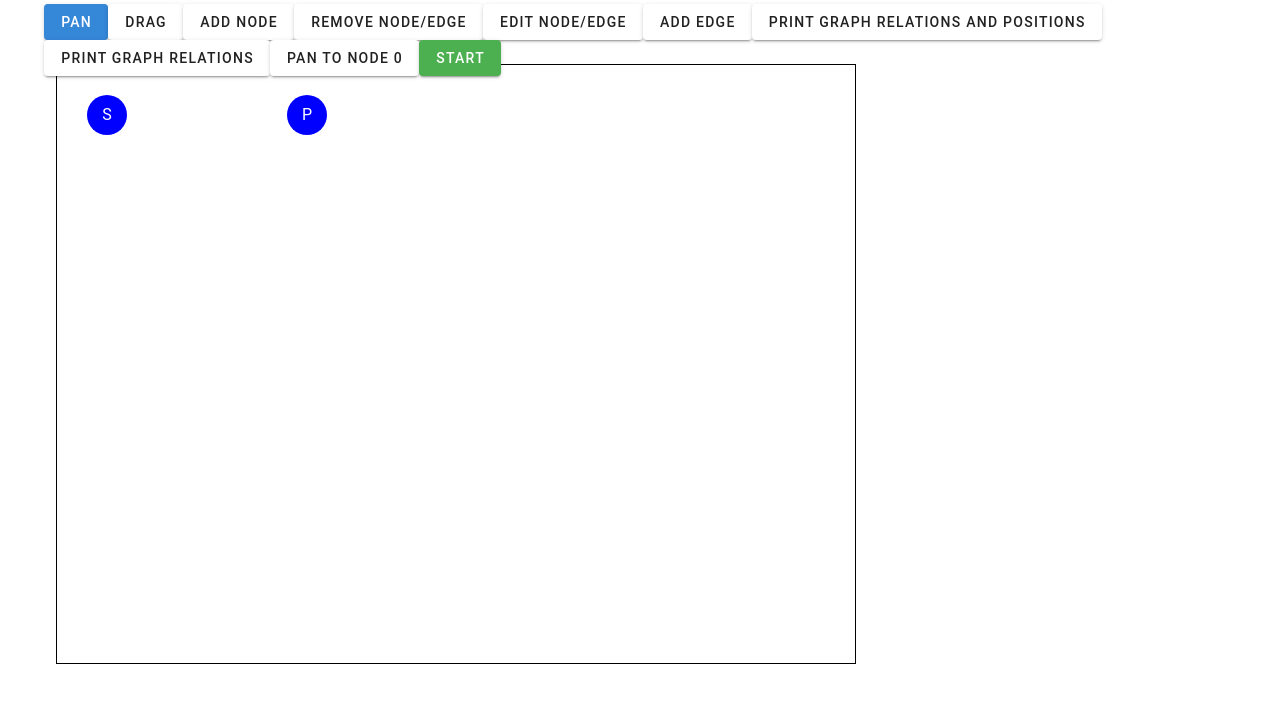
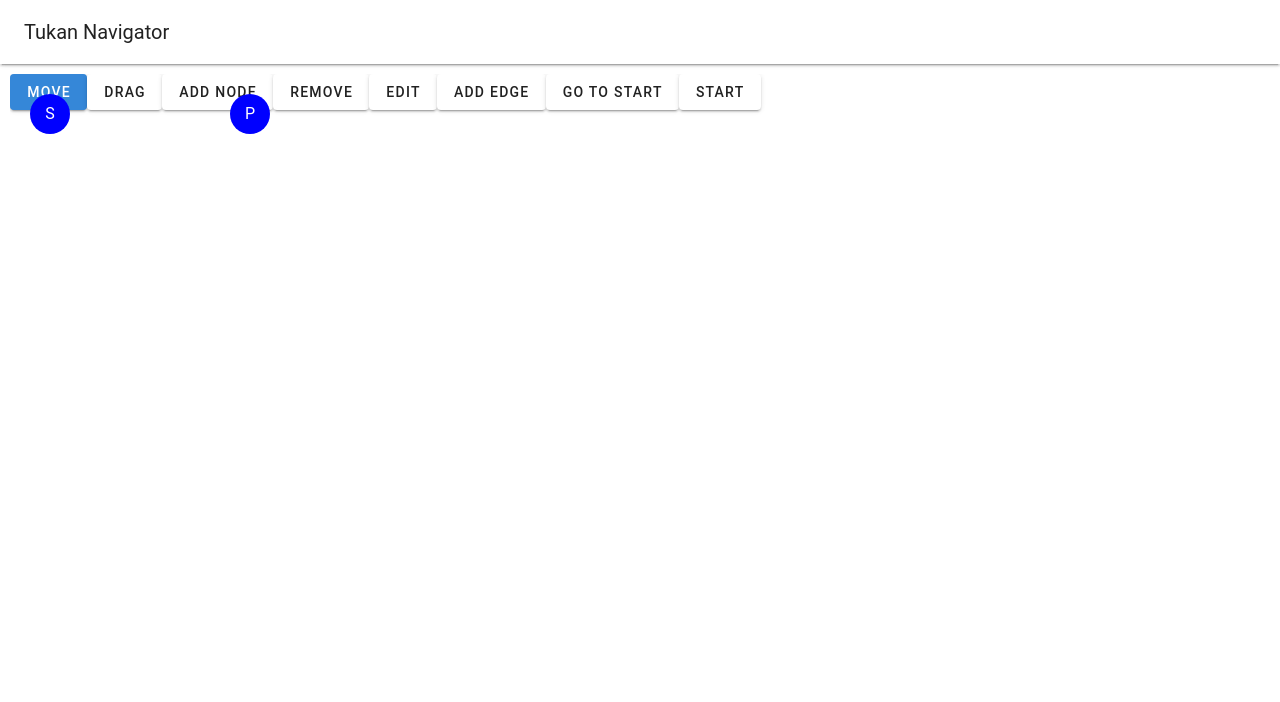
Before and after one commit to smugg99/Tukan-Navigator, a Vue app in the folder web/tukan-navigator/: page / in a window 1280 px wide. Shown: the top 702 px of the page. Built offline with nearby package versions, Linux system fonts and the light colour scheme.

Commit message:
graph takes now whole screen

```diff
--- a/web/tukan-navigator/src/App.vue
+++ b/web/tukan-navigator/src/App.vue
@@ -1,17 +1,21 @@
 <template>
   <v-app>
+    <AppBar title="Tukan Navigator" />
     <v-main>
+
       <Graph></Graph>
     </v-main>
   </v-app>
 </template>
 
 <script>
+import AppBar from './components/AppBar.vue';
 import Graph from './components/Graph.vue';
 
 export default {
   name: 'App',
   components: {
+    AppBar,
     Graph,
   },
 };
--- /dev/null
+++ b/web/tukan-navigator/src/components/AppBar.vue
@@ -0,0 +1,25 @@
+<template>
+  <v-app-bar :elevation="2" prominent>
+    <template v-slot:prepend>
+    </template>
+
+    <v-app-bar-title>{{ title }}</v-app-bar-title>
+
+    <template v-slot:append>
+    </template>
+
+    <slot></slot>
+  </v-app-bar>
+</template>
+
+<script>
+export default {
+  name: 'AppBar',
+  props: {
+    title: {
+      type: String,
+      required: true,
+    },
+  },
+};
+</script>
--- a/web/tukan-navigator/src/components/Graph copy.vue
+++ b/web/tukan-navigator/src/components/Graph copy.vue
@@ -339,7 +339,7 @@
           });
           this.isPathSet = true;
           this.pathIndex = 0;
-          this.animateTukan();
+          this.animateToucan();
         } else {
           console.error('Path data is not valid:', data);
         }
@@ -347,11 +347,11 @@
         console.error('Error fetching path:', error);
       }
     },
-    animateTukan() {
+    animateToucan() {
       if (this.pathIndex < this.animatedPath.length) {
         this.currentPosition = this.animatedPath[this.pathIndex];
         this.pathIndex++;
-        setTimeout(this.animateTukan, 1000); // Adjust the delay as needed
+        setTimeout(this.animateToucan, 1000); // Adjust the delay as needed
       }
     },
   }
--- a/web/tukan-navigator/src/components/Graph.vue
+++ b/web/tukan-navigator/src/components/Graph.vue
@@ -1,28 +1,61 @@
+
 <template>
-  <v-container>
-    <v-row>
-      <v-btn :class="{ 'v-btn--active': mode === 'pan' }" @click="setMode('pan')">Pan</v-btn>
-      <v-btn :class="{ 'v-btn--active': mode === 'drag' }" @click="setMode('drag')">Drag</v-btn>
-      <v-btn :class="{ 'v-btn--active': mode === 'add' }" @click="setMode('add')">Add Node</v-btn>
-      <v-btn :class="{ 'v-btn--active': mode === 'remove' }" @click="setMode('remove')">Remove Node/Edge</v-btn>
-      <v-btn :class="{ 'v-btn--active': mode === 'edit' }" @click="setMode('edit')">Edit Node/Edge</v-btn>
-      <v-btn :class="{ 'v-btn--active': mode === 'addEdge' }" @click="setMode('addEdge')">Add Edge</v-btn>
-      <v-btn @click="getGraphRelationsAndPositions()">Print Graph Relations and Positions</v-btn>
-      <v-btn @click="getGraphRelations()">Print Graph Relations</v-btn>
-      <v-btn @click="panToNode('S')">Pan to Node 0</v-btn>
-      <v-btn :color="animationError ? 'error' : (animationRunning ? 'warning' : 'success')" @click="toggleAnimation">{{ animationRunning ? 'Stop' : (animationError ? 'Restart' : 'Start') }}</v-btn>
-    </v-row>
+  <v-container fluid class="fill-height">
+    <v-row class="fill-height">
+      <v-col class="fill-height">
         <svg
           ref="svg"
-      :width="width"
-      :height="height"
-      :class="{'graph-svg': true, 'pan-mode': mode === 'pan', 'default-mode': mode !== 'pan'}"
+          class="graph-svg"
           @mousedown="startInteraction"
           @mouseup="stopInteraction"
           @mouseleave="stopInteraction"
           @mousemove="handleMouseOver"
           @click="handleSvgClick"
         >
+          <g class="button-group">
+            <!-- Buttons here -->
+            <foreignObject x="10" y="10" width="100%" height="50">
+              <v-btn
+                :class="{ 'v-btn--active': mode === 'pan' }"
+                @click.stop="setMode('pan')"
+                dense
+              >Move</v-btn>
+              <v-btn
+                :class="{ 'v-btn--active': mode === 'drag' }"
+                @click.stop="setMode('drag')"
+                dense
+              >Drag</v-btn>
+              <v-btn
+                :class="{ 'v-btn--active': mode === 'add' }"
+                @click.stop="setMode('add')"
+                dense
+              >Add Node</v-btn>
+              <v-btn
+                :class="{ 'v-btn--active': mode === 'remove' }"
+                @click.stop="setMode('remove')"
+                dense
+              >Remove</v-btn>
+              <v-btn
+                :class="{ 'v-btn--active': mode === 'edit' }"
+                @click.stop="setMode('edit')"
+                dense
+              >Edit</v-btn>
+              <v-btn
+                :class="{ 'v-btn--active': mode === 'addEdge' }"
+                @click.stop="setMode('addEdge')"
+                dense
+              >Add Edge</v-btn>
+              <v-btn @click.stop="panToNode('S')" dense>Go to start</v-btn>
+              <v-btn
+                :class="animationError ? 'error' : (animationRunning ? 'warning' : 'success')"
+                @click.stop="toggleAnimation"
+                dense
+              >
+                {{ animationRunning ? 'Stop' : (animationError ? 'Restart' : 'Start') }}
+              </v-btn>
+            </foreignObject>
+          </g>
+
           <filter id="highlight">
             <feGaussianBlur result="blurOut" in="SourceGraphic" stdDeviation="3"></feGaussianBlur>
             <feFlood flood-color="yellow" flood-opacity="0.5"></feFlood>
@@ -32,6 +65,7 @@
               <feMergeNode in="SourceGraphic"></feMergeNode>
             </feMerge>
           </filter>
+
           <g :transform="`translate(${panX}, ${panY})`">
             <Edge
               v-for="edge in validEdges"
@@ -43,6 +77,7 @@
               @select="handleEdgeSelect(edge)"
             />
           </g>
+
           <g :transform="`translate(${panX}, ${panY})`">
             <Node
               v-for="node in nodes"
@@ -57,6 +92,7 @@
               @mousedown.stop="startNodeDrag($event, node.id)"
             />
           </g>
+
           <line
             v-if="mode === 'addEdge' && edgeStartNode && hoveredNodeId"
             :x1="findNode(edgeStartNode).x + panX"
@@ -66,6 +102,7 @@
             stroke="black"
             opacity="0.5"
             stroke-dasharray="5,5"
+            pointer-events="none"
           />
           <circle
             v-if="mode === 'add' && addNodeHovered"
@@ -76,8 +113,18 @@
             stroke="black"
             opacity="0.5"
             stroke-dasharray="5,5"
+            pointer-events="none"
+          />
+          <circle
+            v-if="isPathSet"
+            :cx="currentPosition.x + panX"
+            :cy="currentPosition.y + panY"
+            r="10"
+            fill="blue"
           />
         </svg>
+      </v-col>
+    </v-row>
   </v-container>
 </template>
 
@@ -85,11 +132,13 @@
 import { throttle } from 'lodash';
 import Node from './Node.vue';
 import Edge from './Edge.vue';
+import Toucan from './Toucan.vue';
 
 export default {
   components: {
     Node,
     Edge,
+    Toucan
   },
   data() {
     return {
@@ -400,13 +449,6 @@
       }
     },
 
-    async restartAnimation() {
-      this.animationRunning = false;
-      this.animationError = false;
-      this.pathIndex = 0;
-      await this.startAnimation();
-      this.animationRunning = true;
-    },
     async startAnimation() {
       try {
         const response = await fetch('http://localhost:8000/api/v1/graphs/shortest-path', {
@@ -426,30 +468,77 @@
 
         const data = await response.json();
         if (data.path) {
-          this.animatedPath = data.path.map(nodeId => this.findNode(nodeId));
+          // Clear existing animation data
+          this.animatedPath = [];
+
+          // Start animation from the 'S' node
+          this.animatedPath.push(this.findNode('S'));
+
+          // Append the shortest path nodes to animatedPath
+          this.animatedPath.push(...data.path.map(nodeId => this.findNode(nodeId)));
           this.pathIndex = 0;
-          this.animateTukan();
+
+          this.animationRunning = true;
+          this.animationError = false;
+
+          this.animateToucan();
         } else {
           console.error('Path data is not valid:', data);
-          setTimeout(() => { this.animationRunning = false; this.animationError = true; }, 1000);
+          setTimeout(() => { this.animationRunning = false; this.animationError = true; }, 200);
         }
       } catch (error) {
         console.error('Error fetching path:', error);
-        setTimeout(() => { this.animationRunning = false; this.animationError = true; }, 1000);
+        setTimeout(() => { this.animationRunning = false; this.animationError = true; }, 200);
       }
     },
-    animateTukan() {
-      if (this.pathIndex < this.animatedPath.length) {
+
+    async animateToucan() {
+      if (this.animationRunning && this.pathIndex < this.animatedPath.length) {
         const node = this.animatedPath[this.pathIndex];
-        this.panToNode(node.id);
+        await this.panToucanToNode(node.id);
         this.pathIndex++;
-        setTimeout(this.animateTukan, 1000);
+        setTimeout(this.animateToucan, 1500);
       } else {
         this.animationRunning = false;
       }
     },
 
-    panToNode(nodeId) {
+    async panToucanToNode(nodeId) {
+      const node = this.findNode(nodeId);
+      if (node) {
+        const svgRect = this.$refs.svg.getBoundingClientRect();
+        const centerX = svgRect.width / 2;
+        const centerY = svgRect.height / 2;
+
+        const currentPanX = this.panX;
+        const currentPanY = this.panY;
+
+        const targetX = -node.x + centerX - currentPanX;
+        const targetY = -node.y + centerY - currentPanY;
+
+        const duration = 500; // Duration in milliseconds
+        let startTime = null;
+
+        const animate = (currentTime) => {
+          if (!startTime) startTime = currentTime;
+          const elapsedTime = currentTime - startTime;
+          const progress = Math.min(elapsedTime / duration, 1);
+
+          const easingProgress = this.easeInOutQuad(progress);
+
+          this.panX = currentPanX + targetX * easingProgress;
+          this.panY = currentPanY + targetY * easingProgress;
+
+          if (progress < 1) {
+            requestAnimationFrame(animate);
+          }
+        };
+
+        requestAnimationFrame(animate);
+      }
+    },
+
+    async panToNode(nodeId) {
       const node = this.findNode(nodeId);
       if (node) {
         const svgRect = this.$refs.svg.getBoundingClientRect();
@@ -492,19 +581,31 @@
 </script>
 
 <style scoped>
+.fill-height {
+  height: 100%;
+  width: 100%;
+  margin: 0;
+  padding: 0;
+}
+
 .graph-svg {
-  border: 1px solid black;
-  transition: transform 0.1s ease, cursor 0.1s ease;
-  transform-origin: 0 0;
+  width: 100%;
+  height: 100%;
 }
-.pan-mode {
-  cursor: move;
+
+.button-group {
+  position: absolute;
+  top: 10px;
+  left: 10px;
+  z-index: 999;
 }
-.default-mode {
-  cursor: default;
-}
+
 .v-btn--active {
   background-color: #1976D2 !important;
   color: white !important;
 }
+
+.button-group v-btn {
+  margin-right: 10px; /* Adjust as needed */
+}
 </style>
--- /dev/null
+++ b/web/tukan-navigator/src/components/Toucan.vue
@@ -0,0 +1,34 @@
+<template>
+  <circle
+    v-if="animationRunning && animatedPath.length > 0 && pathIndex < animatedPath.length"
+    ref="toucanSvg"
+    :cx="currentPosition.x + panX"
+    :cy="currentPosition.y + panY"
+    r="10"
+    fill="green"
+  />
+</template>
+
+<script>
+export default {
+  props: ['animatedPath', 'pathIndex', 'animationRunning', 'panX', 'panY'],
+  data() {
+    return {
+      currentPosition: { x: 0, y: 0 }
+    };
+  },
+  methods: {
+    moveToucanTo(x, y) {
+      this.$refs.toucanSvg.setAttribute('transform', `translate(${x},${y})`);
+    }
+  },
+  watch: {
+    pathIndex(newIndex) {
+      if (this.animationRunning && this.animatedPath.length > 0 && newIndex < this.animatedPath.length) {
+        const currentNode = this.animatedPath[newIndex];
+        this.currentPosition = { x: currentNode.x, y: currentNode.y };
+      }
+    }
+  }
+};
+</script>
--- a/web/tukan-navigator/src/components/Tukan.vue
+++ /dev/null
@@ -1,51 +0,0 @@
-<template>
-  <circle
-    :cx="currentPosition.x"
-    :cy="currentPosition.y"
-    :r="10"
-    fill="blue"
-  />
-</template>
-
-<script>
-import { ref, watch, onMounted } from 'vue';
-
-export default {
-  props: ['path'],
-  setup(props) {
-    const currentPosition = ref({ x: 0, y: 0 });
-    const pathIndex = ref(0);
-
-    const moveToNextNode = () => {
-      if (pathIndex.value < props.path.length) {
-        const nextNode = props.path[pathIndex.value];
-        currentPosition.value = { x: nextNode.x, y: nextNode.y };
-        pathIndex.value++;
-        setTimeout(moveToNextNode, 1000); // Adjust the interval as needed
-      }
-    };
-
-    const start = () => {
-      pathIndex.value = 0;
-      moveToNextNode();
-    };
-
-    watch(() => props.path, (newPath) => {
-      if (newPath.length > 0) {
-        start();
-      }
-    });
-
-    onMounted(() => {
-      if (props.path.length > 0) {
-        start();
-      }
-    });
-
-    return {
-      currentPosition,
-      start,
-    };
-  },
-};
-</script>
```
Lines whose indentation alone changed are shown as unchanged.
